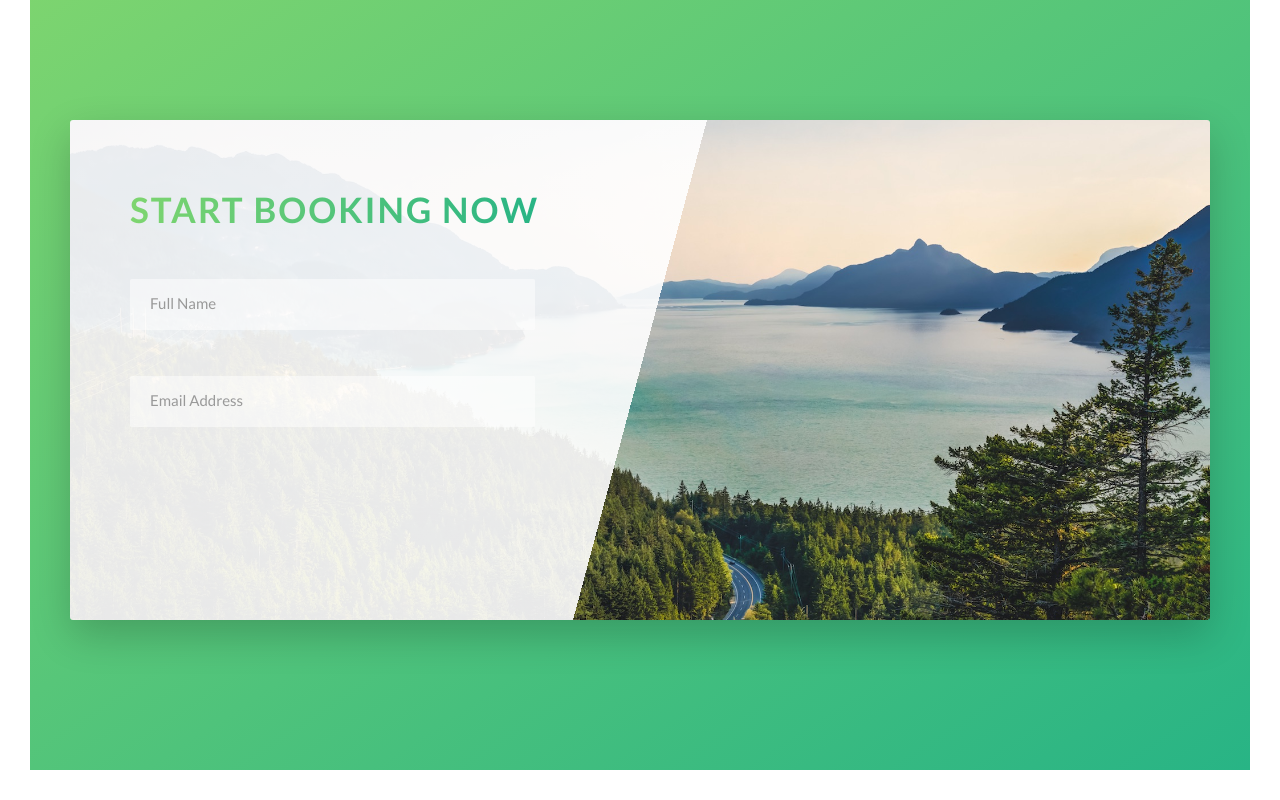
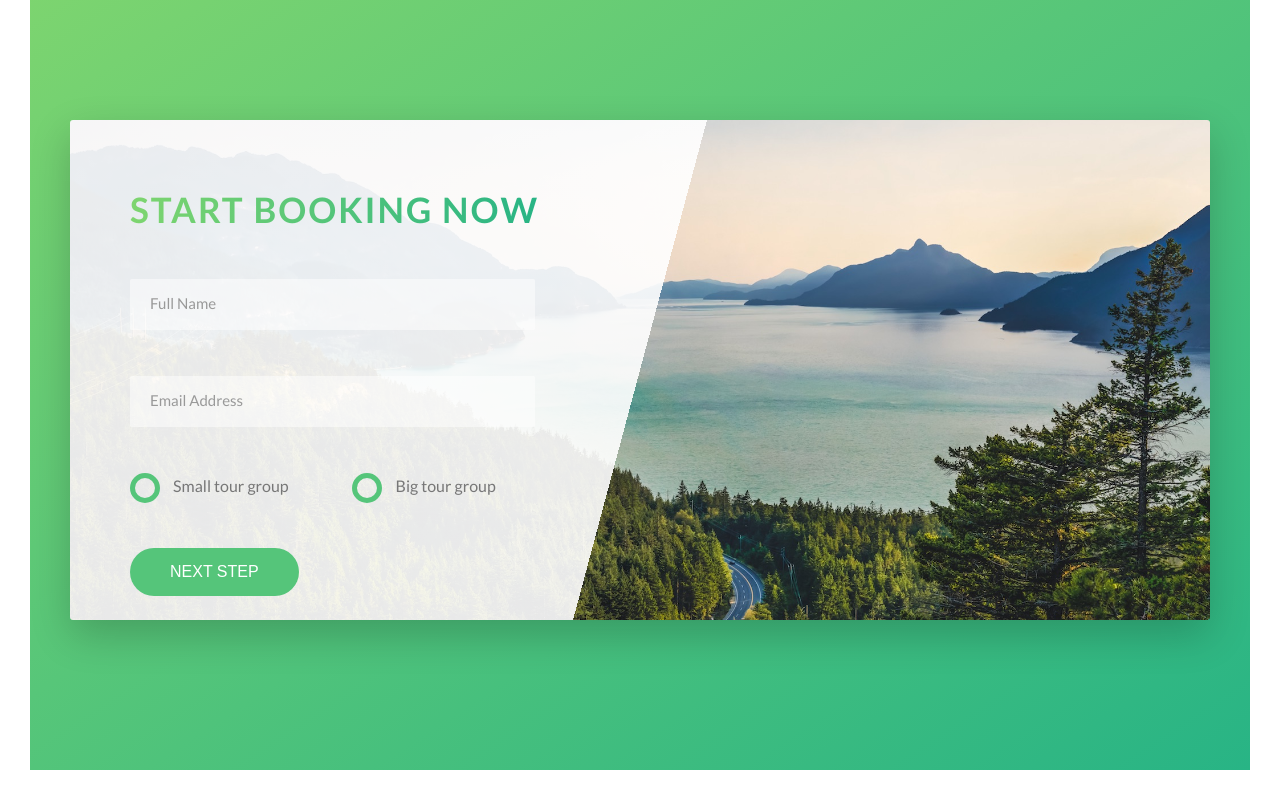
Before and after one commit to cynthiaChanChan/tour, a website: page index.html in a window 1280 px wide. Shown: the part 4630-5430 px from the top of the page. Drawn offline with Linux system fonts and the light colour scheme.

Commit message:
047 Building the Booking Section - Part 3

```diff
--- a/index.html
+++ b/index.html
@@ -278,6 +278,27 @@
                                     <label for="email" class="form__label">Email Address</label>
                                 </div>
 
+                                <div class="form__group u-margin-bottom-medium">
+                                    <div class="form__radio-group">
+                                        <input type="radio" class="form__radio-input" id="small" name="size">
+                                        <label for="small" class="form__radio-label">
+                                            <span class="form__radio-button"></span>
+                                            Small tour group
+                                        </label>
+                                    </div>
+
+                                    <div class="form__radio-group">
+                                        <input type="radio" class="form__radio-input" id="large" name="size">
+                                        <label for="large" class="form__radio-label">
+                                            <span class="form__radio-button"></span>
+                                            Big tour group
+                                        </label>
+                                    </div>
+                                </div>
+
+                                <div class="form__group">
+                                    <button class="btn btn--green">Next step</button>
+                                </div>
                             </form>
                         </div>
                     </div>
--- a/sass/base/_utilities.scss
+++ b/sass/base/_utilities.scss
@@ -1,23 +1,23 @@
 .u-center-text {
-	text-align: center;
+	text-align: center !important;
 }
 
 .u-margin-bottom-big {
-	margin-bottom: 8rem;
+	margin-bottom: 8rem !important;
 }
 
 .u-margin-bottom-medium {
-	margin-bottom: 4rem;
+	margin-bottom: 4rem !important;
 }
 
 .u-margin-bottom-small {
-	margin-bottom: 1.5rem;
+	margin-bottom: 1.5rem !important;
 }
 
 .u-margin-top-big {
-	margin-top: 8rem;
+	margin-top: 8rem !important;
 }
 
 .u-margin-top-huge {
-	margin-top: 10rem;
+	margin-top: 10rem !important;
 }
--- a/sass/components/_button.scss
+++ b/sass/components/_button.scss
@@ -1,4 +1,5 @@
 .btn {
+	&,
 	&:link,
 	&:visited {
 		text-transform: uppercase;
@@ -9,6 +10,10 @@
 		transition: all .2s;
 		position: relative;
 		font-size: $default-font-size;
+
+		//change <button> style
+		border: none;
+		cursor: pointer;
 	}
 
 	&:hover {
@@ -21,7 +26,9 @@
 		}
 	}
 
+	&:focus,
 	&:active {
+		outline: none;
 		transform: translateY(-1px);
 		box-shadow: 0 .5rem 1rem rgba($color-black,.2);
 	}
--- a/sass/components/_form.scss
+++ b/sass/components/_form.scss
@@ -14,6 +14,7 @@
         border-bottom: 3px solid transparent;
         width: 90%;
         display: block;
+        transition: all .3s;
 
         &:focus {
             outline: none;
@@ -33,6 +34,7 @@
             transform: translate(.7rem, -3.5rem) scale(1.2);
             opacity: 0;
         }
+
     }
 
     &__label {
@@ -43,4 +45,46 @@
         margin-top: .7rem;
         transition: all .3s;
     }
+
+    &__radio-group {
+        width: 49%;
+        display: inline-block;
+    }
+
+    &__radio-input {
+        display: none;
+    }
+
+    &__radio-label {
+        display: table-cell;
+        font-size: $default-font-size;
+    }
+
+    &__radio-button {
+        display: inline-block;
+        height: 3rem;
+        width: 3rem;
+        border-radius: 50%;
+        border: 5px solid $color-primary;
+        vertical-align: middle;
+        margin-right: 1rem;
+        text-align: center;
+        position: relative;
+
+        &:after {
+            content: "";
+            height: 1.3rem;
+            width: 1.3rem;
+            display: inline-block;
+            border-radius: 50%;
+            background-color: $color-primary;
+            opacity: 0;
+            transition: opacity .2s;
+            @include center-by-absolute;
+        }
+    }
+
+    &__radio-input:checked ~ &__radio-label &__radio-button:after {
+        opacity: 1;
+    }
 }
```
Also changed, not shown: css/style.css.
